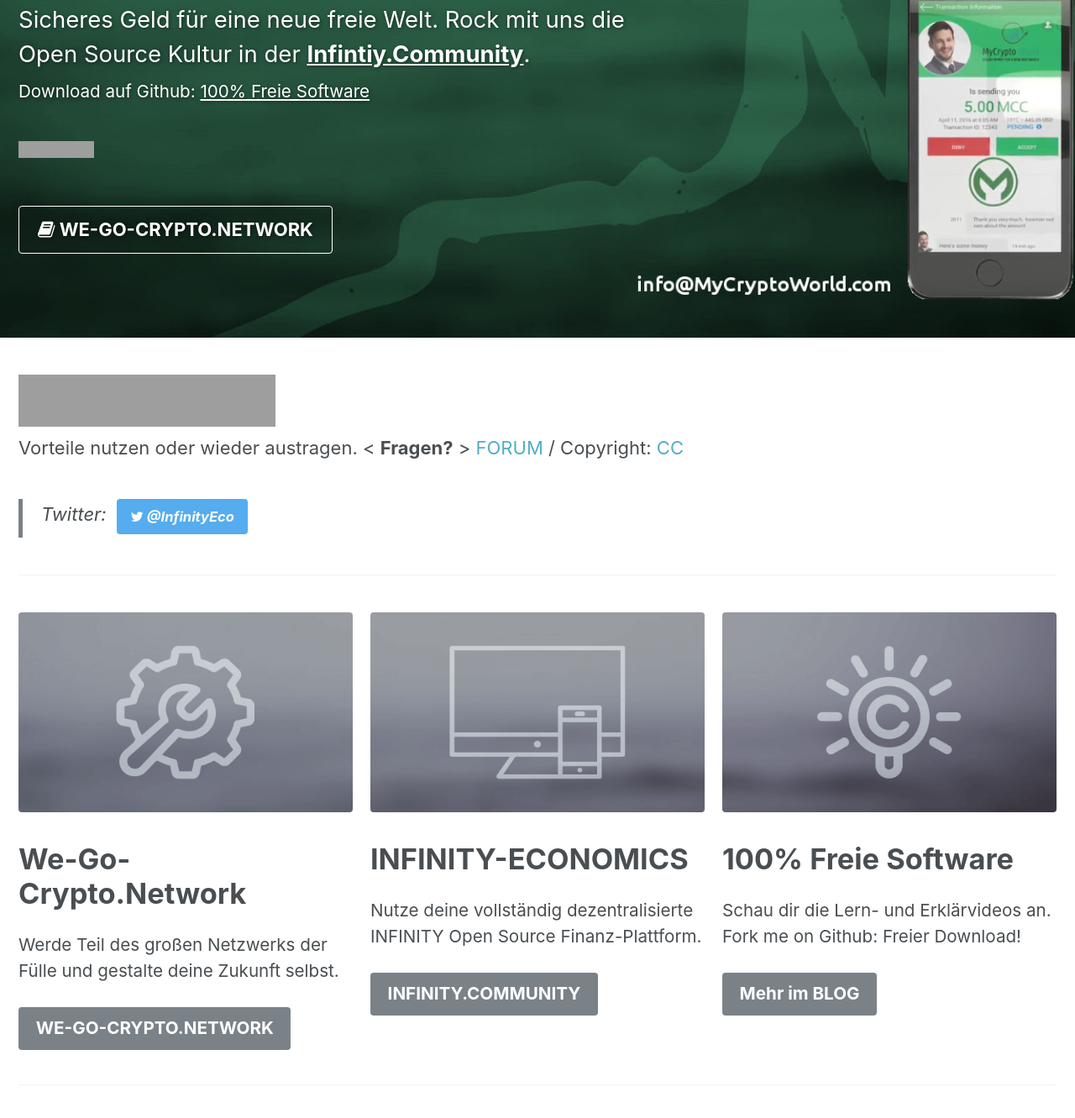
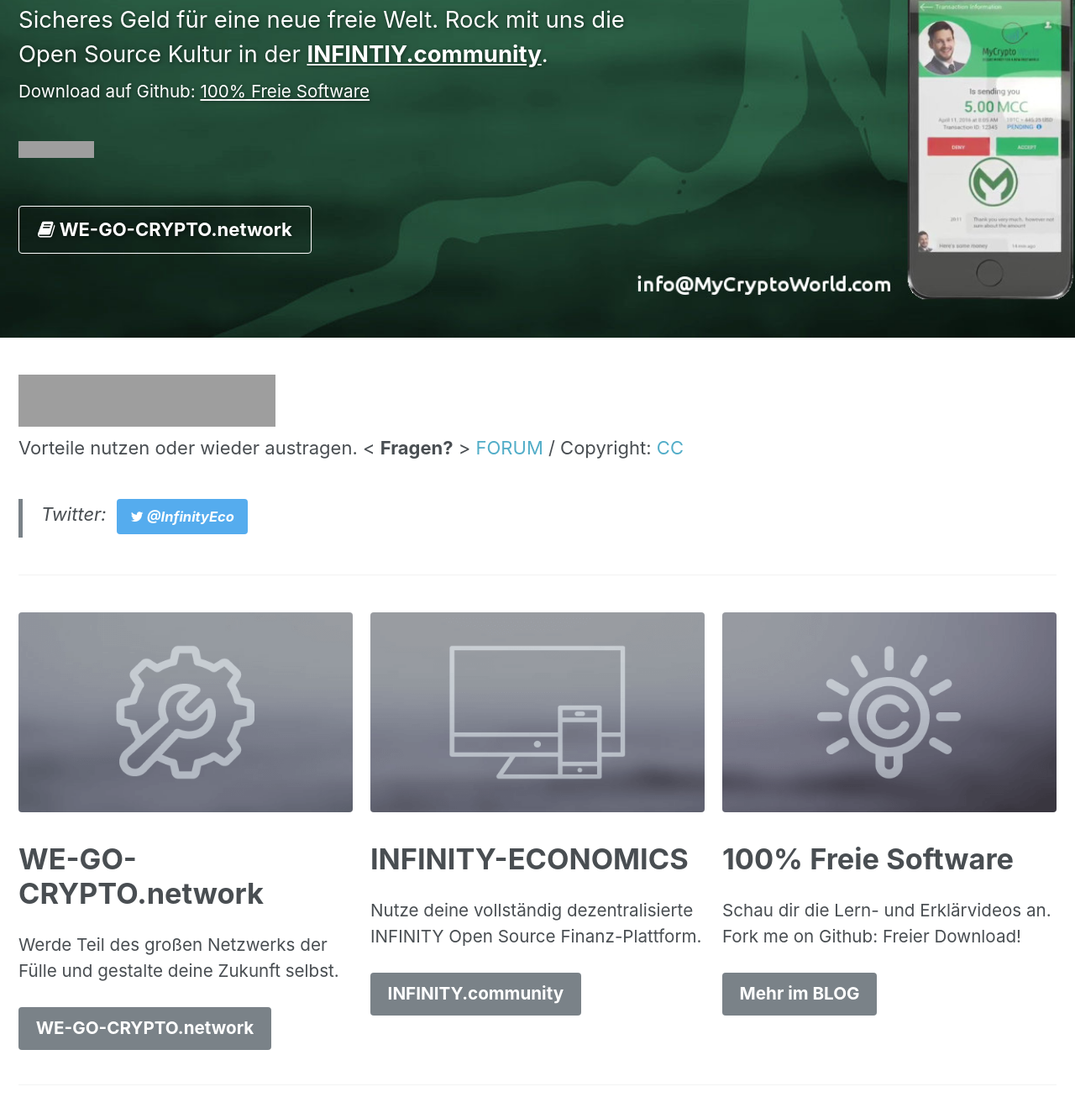
Before and after one commit to infinity-economics/WhitePaper, a Jekyll site: the page built from _pages/home.md, in a window 1280 px wide and 1400 px high, scrolled down 244 px. Shown: the top 1331 px of the window at 84% size. Built offline with Jekyll 4.4.1, drawn with Linux system fonts in a browser that asks for light colours; grey boxes are pictures that could not be loaded.

Commit message:
Update home.md

```diff
--- a/_pages/home.md
+++ b/_pages/home.md
@@ -4,25 +4,25 @@ permalink: /
 header:
   overlay_color: "#57be8b"   #overlay_color: "#5e616c"
   overlay_image: /assets/images/mm-home-page-feature-green-smart.jpg
-  cta_label: "<i class='fa fa-book'></i> WE-GO-CRYPTO.NETWORK"
+  cta_label: "<i class='fa fa-book'></i> WE-GO-CRYPTO.network"
   cta_url: "http://WGC-Preelaunch.eu/"
   caption:
-excerpt: '{::nomarkdown}Sicheres Geld für eine neue freie Welt. Rock mit uns die Open Source Kultur in der <b><a href="http://Infinity.Community">Infintiy.Community</a></b>.<br />
+excerpt: '{::nomarkdown}Sicheres Geld für eine neue freie Welt. Rock mit uns die Open Source Kultur in der <b><a href="http://INFINITY.community">INFINTIY.community</a></b>.<br />
 <small>Download auf Github: <a href="https://github.com/infinity-economics" target="_blank">100% Freie Software</a></small><br /><br />
 <iframe style="display: inline-block;" src="https://ghbtns.com/github-btn.html?user=mmistakes&repo=minimal-mistakes&type=fork&count=true&size=large" frameborder="0" scrolling="0" width="158px" height="30px"></iframe>{:/nomarkdown}'
 feature_row:
   - image_path: /assets/images/mm-customizable-feature.png
     alt: "customizable"
-    title: "We-Go-Crypto.Network"
+    title: "WE-GO-CRYPTO.network"
     excerpt: "Werde Teil des großen Netzwerks der Fülle und gestalte deine Zukunft selbst."
     url: "http://WGC-Preelaunch.at/"
-    btn_label: "WE-GO-CRYPTO.NETWORK"
+    btn_label: "WE-GO-CRYPTO.network"
   - image_path: /assets/images/mm-responsive-feature.png
     alt: "fully responsive"
     title: "INFINITY-ECONOMICS"
     excerpt: "Nutze deine vollständig dezentralisierte INFINITY Open Source Finanz-Plattform."
     url: "/docs/about/"
-    btn_label: "INFINITY.COMMUNITY"
+    btn_label: "INFINITY.community"
   - image_path: /assets/images/mm-free-feature.png
     alt: "100% free"
     title: "100% Freie Software"
```
